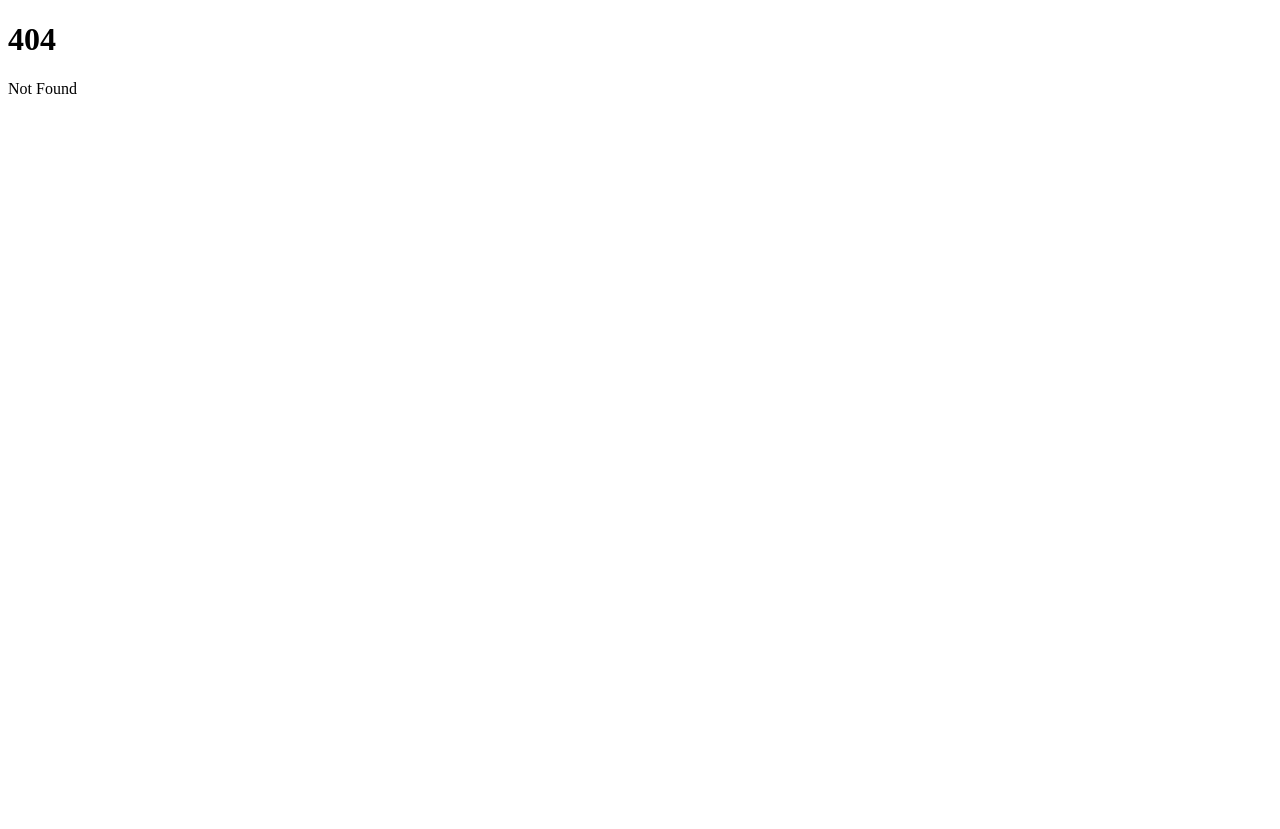
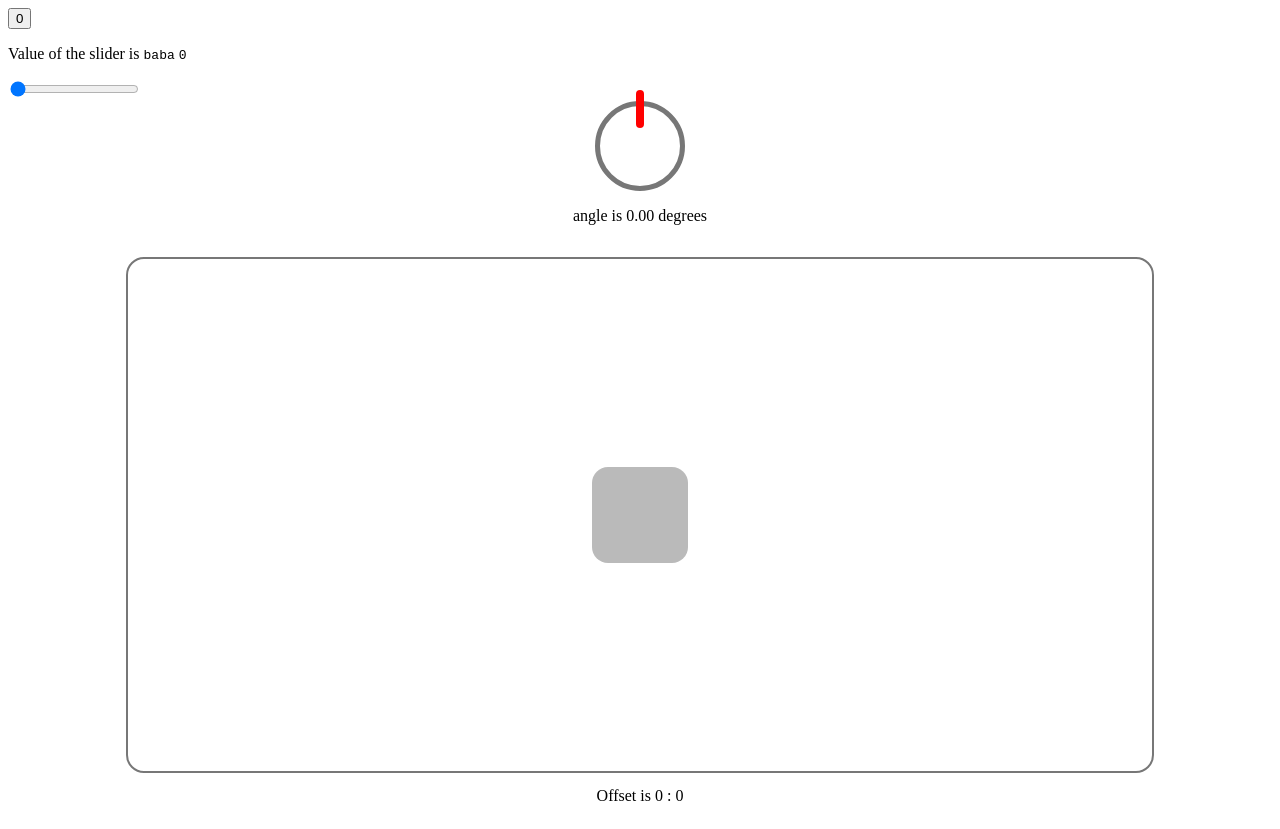
Before and after one commit to JameFLC/sveltepages, a SvelteKit app: page /widgets in a window 1280 px wide. Before the commit this address had no page. Before the commit the page ends 800 px from the top, so only its background shows below. Built offline with nearby package versions, Linux system fonts and the light colour scheme.

Commit message:
Added some widgets to test them

```diff
--- /dev/null
+++ b/src/lib/components/centerer.svelte
@@ -0,0 +1,13 @@
+<div class="centerer">
+  <slot />
+</div>
+
+<style>
+  .centerer {
+    width: 100%;
+    display: flex;
+    flex-direction: column;
+    align-items: center;
+    justify-content: center;
+  }
+</style>
--- /dev/null
+++ b/src/lib/components/widgets/joystick.svelte
@@ -0,0 +1,122 @@
+<script lang="ts">
+  import { Pos } from '$lib/types';
+  import { createEventDispatcher } from 'svelte';
+
+  export let containerSize: Pos = new Pos(128, 128);
+  export let joystickSize: Pos = new Pos(64, 64);
+
+  const mousedownPos: Pos = new Pos();
+
+  let container: Element;
+  let joystick: Element;
+
+  let isMouseDown = false;
+
+  const clampedOffset: Pos = new Pos();
+
+  const dispatch = createEventDispatcher();
+
+  function onMouseDown(event: MouseEvent) {
+    // Start tracking the mouse
+    isMouseDown = true;
+    mousedownPos.x = event.clientX;
+    mousedownPos.y = event.clientY;
+
+    handleRotation(event);
+    // Attach listeners to the window to track even outside of the component
+    window.addEventListener('mousemove', onMouseMove);
+    window.addEventListener('mouseup', onMouseUp);
+  }
+
+  function onMouseMove(event: MouseEvent) {
+    if (isMouseDown) {
+      handleRotation(event);
+    }
+  }
+
+  function handleRotation(event: MouseEvent) {
+    const mousePos: Pos = new Pos(event.clientX, event.clientY);
+
+    const containerRect = container.getBoundingClientRect();
+    const containerSize = new Pos(containerRect.width, containerRect.height);
+    const containerCenter = new Pos(
+      (containerRect.left + containerRect.right) / 2,
+      (containerRect.top + containerRect.bottom) / 2
+    );
+
+    const joystickRect = joystick.getBoundingClientRect();
+    const joystickSize = new Pos(joystickRect.width, joystickRect.height);
+
+    const maxOffset = new Pos(
+      (containerSize.x - joystickSize.x) / 2,
+      (containerSize.y - joystickSize.y) / 2
+    );
+
+    const unclampedOffset = mousePos.sub(containerCenter);
+
+    clampedOffset.x = clamp(unclampedOffset.x, -maxOffset.x, maxOffset.x);
+    clampedOffset.y = clamp(unclampedOffset.y, -maxOffset.y, maxOffset.y);
+
+    dispatch('dragged', { clampedOffset });
+  }
+
+  function clamp(value: number, min: number, max: number) {
+    return Math.min(Math.max(value, min), max);
+  }
+
+  function onMouseUp() {
+    // Stop tracking the mouse
+    isMouseDown = false;
+
+    // Remove listeners since we no longer need to track
+    window.removeEventListener('mousemove', onMouseMove);
+    window.removeEventListener('mouseup', onMouseUp);
+  }
+</script>
+
+<!-- The knob element that rotates -->
+<!-- svelte-ignore a11y-no-static-element-interactions -->
+<div
+  bind:this={container}
+  class="dragzone"
+  on:mousedown={onMouseDown}
+  style=" --size-x: {containerSize.x}px;  --size-y: {containerSize.y}px;"
+>
+  <div
+    bind:this={joystick}
+    class="joystick"
+    style="--offset-x: {clampedOffset.x}px; --offset-y: {clampedOffset.y}px; --size-x: {joystickSize.x}px;  --size-y: {joystickSize.y}px;"
+  ></div>
+</div>
+
+<p>Offset is {clampedOffset.x} : {clampedOffset.y}</p>
+
+<style>
+  .dragzone {
+    --size-x: 128px;
+    --size-y: 128px;
+    width: var(--size-x);
+    height: var(--size-y);
+    outline: 2px solid rgb(119, 119, 119);
+    border-radius: 16px;
+    display: flex;
+    position: relative;
+    justify-content: center;
+    align-items: center;
+    user-select: none;
+    cursor: pointer;
+  }
+
+  .joystick {
+    --offset-x: 0px;
+    --offset-y: 0px;
+    --size-x: 64px;
+    --size-y: 64px;
+    width: var(--size-x);
+    height: var(--size-y);
+    border-radius: 16px;
+    background-color: rgba(128, 128, 128, 0.541);
+    transform: translate(var(--offset-x), var(--offset-y));
+    transition: transform 0.075s ease-out;
+  }
+</style>
--- /dev/null
+++ b/src/lib/components/widgets/knob.svelte
@@ -0,0 +1,121 @@
+<script lang="ts">
+  import { Pos } from '$lib/types';
+  import { createEventDispatcher } from 'svelte';
+
+  const mousedownPos: Pos = new Pos();
+
+  let knob: Element;
+
+  let isMouseDown = false;
+
+  let mouseCenterOffset: Pos = new Pos();
+  let knobAngle = 0; // Accumulated angle, no longer limited to -360 to 360
+  let lastAngle: number = 0; // Stores the last angle during movement
+
+  let knobDiff: number = 0; // Current change in angle during mouse movement
+
+  const dispatch = createEventDispatcher();
+
+  function onMouseDown(event: MouseEvent) {
+    // Start tracking the mouse
+    isMouseDown = true;
+    mousedownPos.x = event.clientX;
+    mousedownPos.y = event.clientY;
+
+    handleRotation(event);
+    // Attach listeners to the window to track even outside of the component
+    window.addEventListener('mousemove', onMouseMove);
+    window.addEventListener('mouseup', onMouseUp);
+  }
+
+  function onMouseMove(event: MouseEvent) {
+    if (isMouseDown) {
+      handleRotation(event);
+    }
+  }
+
+  function handleRotation(event: MouseEvent) {
+    const mousePos: Pos = new Pos(event.clientX, event.clientY);
+
+    const knobRect = knob.getBoundingClientRect();
+    const knobCenter = new Pos(
+      (knobRect.left + knobRect.right) / 2,
+      (knobRect.top + knobRect.bottom) / 2
+    );
+
+    mouseCenterOffset = mousePos.sub(knobCenter);
+
+    // Calculate the angle in radians relative to the knob center
+    const angleInRadians = Math.atan2(mouseCenterOffset.y, mouseCenterOffset.x);
+
+    // Convert the angle from radians to degrees
+    let angleInDegree = angleInRadians * (180 / Math.PI) + 90;
+
+    // Calculate the difference between the last angle and the new angle
+    const angleOffset = calculateAngleDifference(lastAngle, angleInDegree);
+
+    // Accumulate the difference to keep the knob rotation continuous
+    knobDiff = angleOffset;
+    knobAngle += knobDiff; // Continuously accumulate, no limit on rotation
+
+    dispatch('angleChanged', { knobAngle }); // Notify the parent of the change
+
+    // Update lastAngle for the next calculation
+    lastAngle = angleInDegree;
+  }
+
+  function calculateAngleDifference(angle1: number, angle2: number): number {
+    // Calculate the raw difference between two angles
+    let diff = angle2 - angle1;
+
+    diff = diff % 360;
+
+    // Normalize the difference to be between -180 and 180 degrees
+    if (diff > 180) diff -= 360;
+    if (diff < -180) diff += 360;
+
+    return diff;
+  }
+
+  function onMouseUp() {
+    // Stop tracking the mouse
+    isMouseDown = false;
+
+    // Remove listeners since we no longer need to track
+    window.removeEventListener('mousemove', onMouseMove);
+    window.removeEventListener('mouseup', onMouseUp);
+  }
+</script>
+
+<!-- The knob element that rotates -->
+<!-- svelte-ignore a11y-no-static-element-interactions -->
+<div bind:this={knob} class="knob" on:mousedown={onMouseDown} style="--angle: {knobAngle}deg;">
+  <div class="tick"></div>
+</div>
+
+<style>
+  .knob {
+    --angle: 0deg;
+    width: 80px;
+    height: 80px;
+    border: 5px solid rgb(119, 119, 119);
+    border-radius: 500px;
+
+    display: flex;
+    justify-content: center;
+    user-select: none;
+    cursor: pointer;
+
+    transform: rotate(var(--angle));
+
+    transition: transform 0.075s ease-out;
+  }
+
+  .tick {
+    width: 8px;
+    height: 38px;
+    border-radius: 500px;
+    background-color: red;
+    transform: translate(0, -16px);
+  }
+</style>
--- /dev/null
+++ b/src/lib/components/widgets/slider.svelte
@@ -0,0 +1,8 @@
+<script lang="ts">
+  export let min: number = 0;
+  export let max: number = 100;
+  export let step: number = 1;
+  export let value: number = 0;
+</script>
+
+<input bind:value type="range" {min} {max} {step} />
--- /dev/null
+++ b/src/lib/types.ts
@@ -0,0 +1,19 @@
+export class Pos {
+	x: number = 0;
+	y: number = 0;
+
+	constructor(x: number = 0, y: number = 0) {
+		this.x = x;
+		this.y = y;
+	}
+
+	// Method to add two Pos objects
+	add(other: Pos): Pos {
+		return new Pos(this.x + other.x, this.y + other.y);
+	}
+
+	// Method to add two Pos objects
+	sub(other: Pos): Pos {
+		return new Pos(this.x - other.x, this.y - other.y);
+	}
+}
--- a/src/routes/+page.svelte
+++ b/src/routes/+page.svelte
@@ -5,6 +5,7 @@
 
 <h1>This is a test to check different workflows with sveltekit and Github Pages / Actions</h1>
 <a href="{base}/blog">Go to blog</a>
+<a href="{base}/widgets">Go to widget test</a>
 
 <h3>Here is a conter for you</h3>
 
--- /dev/null
+++ b/src/routes/widgets/+page.svelte
@@ -0,0 +1,39 @@
+<script lang="ts">
+	import Centerer from '$lib/components/centerer.svelte';
+	import Counter from '$lib/components/counter.svelte';
+	import Joystick from '$lib/components/widgets/joystick.svelte';
+	import Knob from '$lib/components/widgets/knob.svelte';
+	import Slider from '$lib/components/widgets/slider.svelte';
+	import { Pos } from '$lib/types';
+
+	let sliderValue: number;
+
+	let angle: number;
+	let offset: Pos;
+</script>
+
+<Counter />
+
+<p>Value of the slider is <kbd>baba</kbd> <code>{sliderValue}</code></p>
+
+<Slider bind:value={sliderValue} step={1} />
+
+<Centerer>
+	<Knob
+		on:angleChanged={(e) => {
+			angle = e.detail.knobAngle;
+		}}
+	/>
+	<p>angle is {angle ? angle.toFixed(2) : '0.00'} degrees</p>
+	<br />
+	<Joystick
+		containerSize={new Pos(1024, 512)}
+		joystickSize={new Pos(64 + 32, 64 + 32)}
+		on:angleChanged={(e) => {
+			angle = e.detail.clampedOffset;
+		}}
+	/>
+	{#if offset}
+		<p>offset is {offset.x.toFixed(0)} : {offset.y.toFixed(0)}</p>
+	{/if}
+</Centerer>
```
